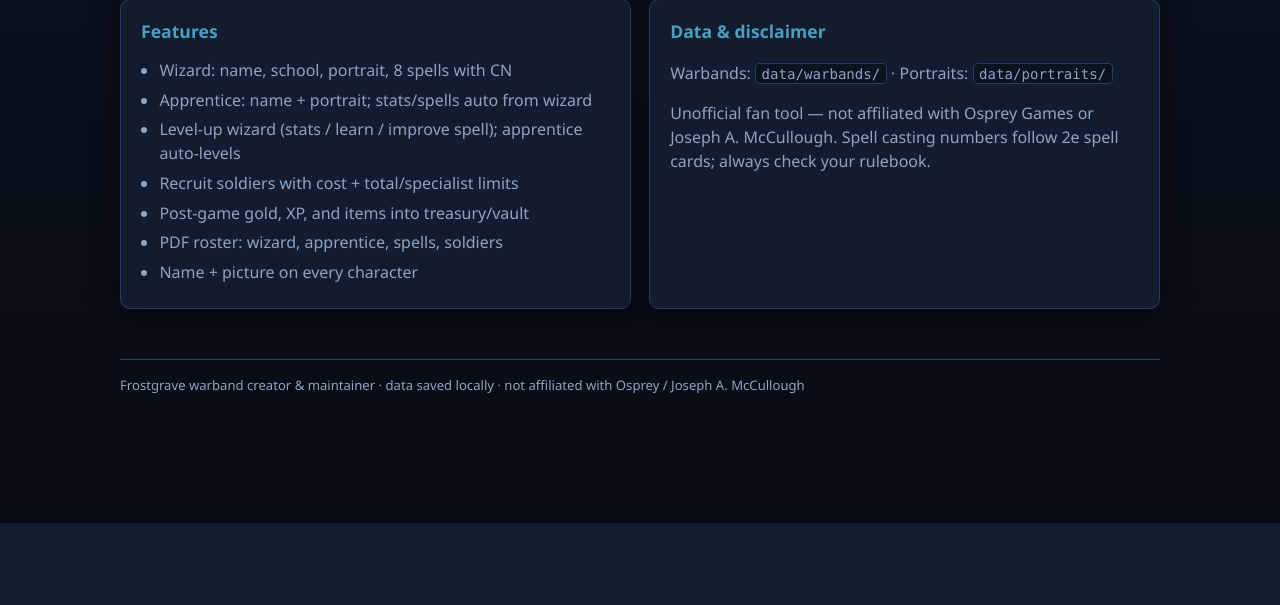
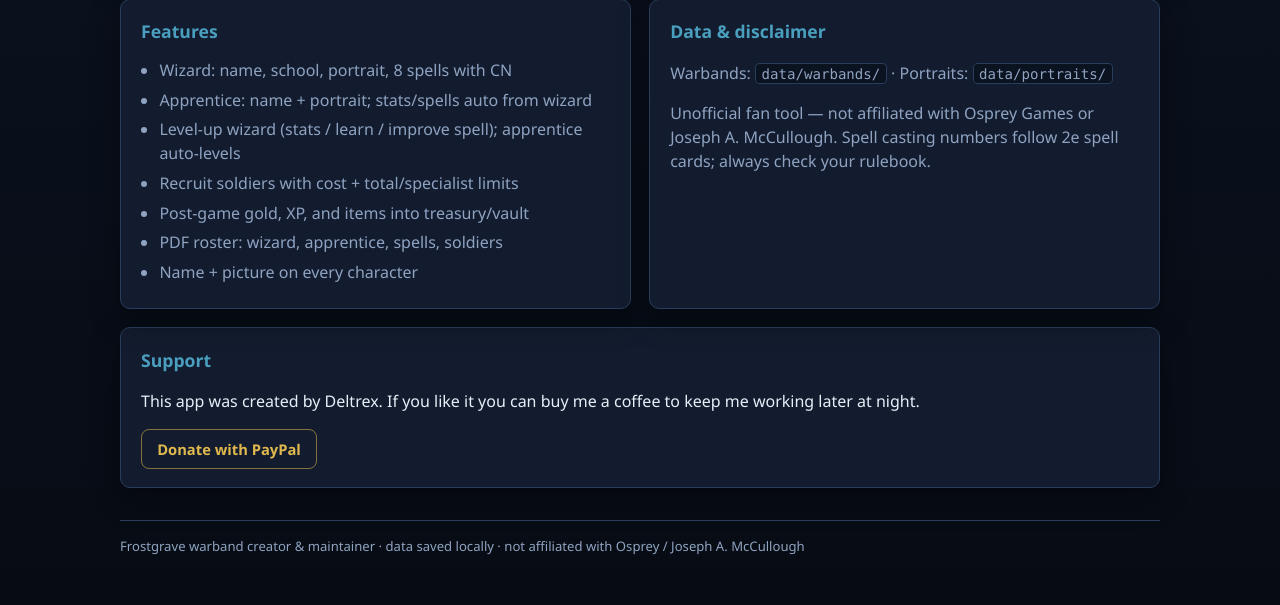
Before and after one commit to TheRealDeltrex/FrostgraveWarbandKeeper, a Flask app: page /about in a window 1280 px wide. Shown: the part 277-882 px from the top of the page. Before the commit the page ends 800 px from the top, so only its background shows below. Run offline with Flask 3, Linux system fonts and the light colour scheme.

Commit message:
UI polish: spell picker layout, compact soldier actions, lower captain cost, About page tip jar
- Warband creation: selected-spell list now stacks full-width below the
  picker instead of squeezing both into half-width columns (was wrapping
  spell names/descriptions to one word per line); spell list can now be
  collapsed as a whole, not just per school.
- Warband view: soldier row actions (Edit/picture, Level up, Promote,
  Remove) now sit in one compact horizontal row instead of stacked.
- Campaign log card hidden from the UI (wrapped in a template comment,
  code kept for a possible future re-enable).
- Captain hiring cost default lowered from 250 to 125 gc.
- About page: credit + tip-jar blurb and a non-functional "Donate with
  PayPal" button (shows a thank-you message instead of linking anywhere).

```diff
--- a/frostgrave_data.py
+++ b/frostgrave_data.py
@@ -31,7 +31,7 @@ SOLDIER_ITEM_SLOTS = 1
 # the exact numbers are unsettled even in the source house-rules doc (e.g.
 # "Hiring Cost: Increase to 250 GC (300?, 500?)"), so every value below is only
 # a default — the app exposes them as editable per-warband homerule settings.
-CAPTAIN_HIRING_COST = 250
+CAPTAIN_HIRING_COST = 125
 CAPTAIN_ITEM_SLOTS = 6
 CAPTAIN_BASE = {
     "move": 6,
--- a/templates/about.html
+++ b/templates/about.html
@@ -29,4 +29,19 @@
       </p>
     </div>
   </div>
+
+  <div class="card">
+    <h2>Support</h2>
+    <p>This app was created by Deltrex. If you like it you can buy me a coffee to keep me working later at night.</p>
+    <button type="button" class="btn gold" id="paypal-btn">Donate with PayPal</button>
+    <p id="paypal-msg" class="muted" style="margin-top:0.75rem;display:none"></p>
+  </div>
+
+  <script>
+    document.getElementById('paypal-btn').addEventListener('click', function () {
+      var msg = document.getElementById('paypal-msg');
+      msg.textContent = "You actually wanted to buy me coffee, you're great and I like you!";
+      msg.style.display = '';
+    });
+  </script>
 {% endblock %}
--- a/templates/warband_view.html
+++ b/templates/warband_view.html
@@ -844,6 +844,7 @@
                         {% endfor %}
                       </select>
                     </form>
+                    <div class="actions" style="align-items:flex-start;margin-top:0">
                     <details>
                       <summary class="muted" style="cursor:pointer;font-size:0.85rem">Edit / picture</summary>
                       <form method="post" action="{{ url_for('warband_update', warband_id=wb.id) }}" enctype="multipart/form-data" class="stack-sm" style="margin-top:0.4rem">
@@ -943,6 +944,7 @@
                       </label>
                       <button class="btn danger small" type="submit">Remove</button>
                     </form>
+                    </div>
                   </div>
                 </td>
               </tr>
@@ -1197,6 +1199,7 @@
     {% endif %}
   </details>
 
+  {# Campaign log — hidden from the UI for now, kept here in case it's wanted back later.
   <details class="card">
     <summary><h2>Campaign log</h2></summary>
     <form method="post" action="{{ url_for('warband_update', warband_id=wb.id) }}">
@@ -1220,6 +1223,7 @@
       {% endfor %}
     </ul>
   </details>
+  #}
 
   <script>
     (function () {
```
Also changed, not shown: templates/warband_new.html (+5 -4 lines).
